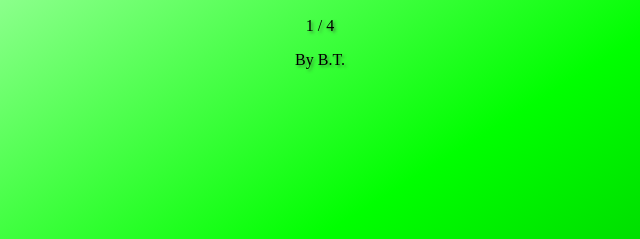
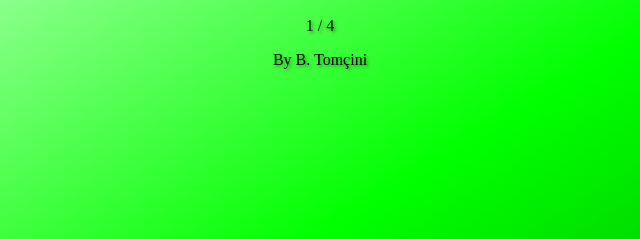
Before and after one commit to User75670/Be-Green, a plain HTML site: page index.html in a window 1280 px wide. Shown: the part 430-669 px from the top of the page, 320-960 px from the left. Drawn offline with Linux system fonts and the light colour scheme.

Commit message:
index.html

```diff
--- a/index.html
+++ b/index.html
@@ -20,6 +20,6 @@
        <p id="counter"></p>
        <img src="tree-img.jpg" width="200" height="200" alt="Tree image" id="tree">
     </section>
-    <p>By B.T.</p>
+    <p>By B. Tomçini</p>
 </body>
 </html>
```
